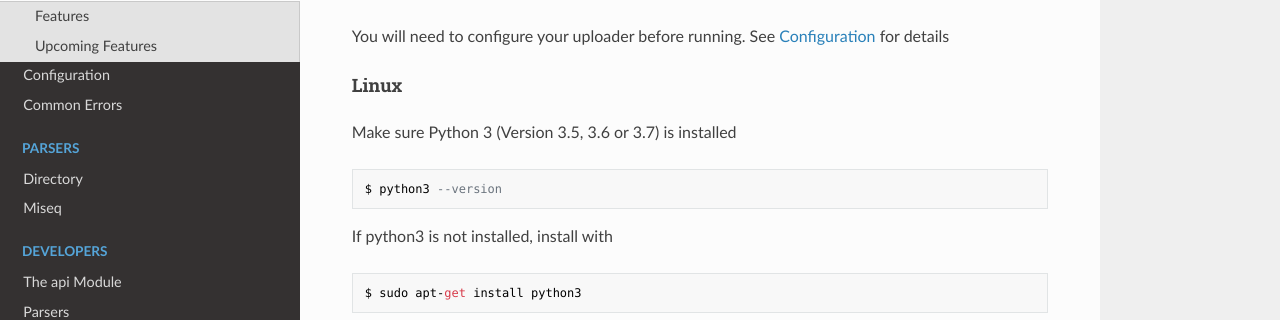
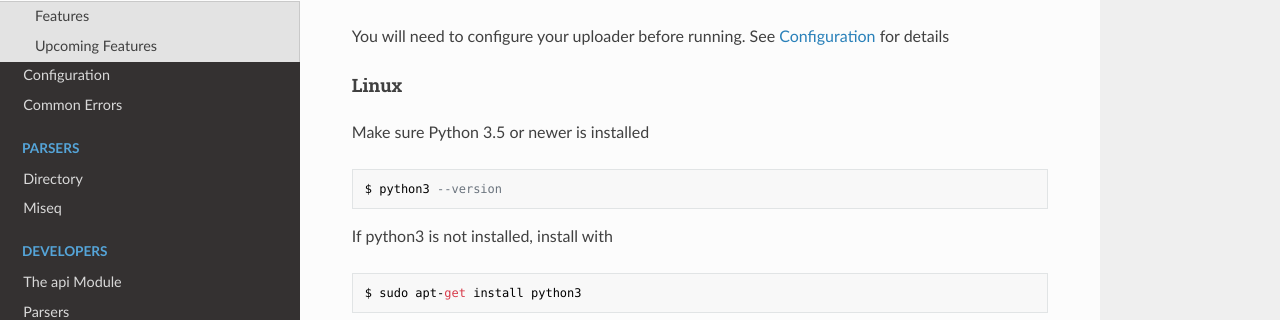
Before and after one commit to phac-nml/irida-uploader, an MkDocs documentation site: the page built from docs/index.md, in a window 1280 px wide and 900 px high, scrolled down 809 px. Shown: the part 135-455 px from the top of the window. Built offline with MkDocs 1.6.1, drawn with Linux system fonts in a browser that asks for light colours; nearby versions of some CDN libraries; old or Windows-style settings are respelled for this version of MkDocs.

Commit message:
improved docs to indicate support for python 3.5+

```diff
--- a/docs/index.md
+++ b/docs/index.md
@@ -35,7 +35,7 @@ You will need to configure your uploader before running. See [Configuration](con
 
 #### Linux
 
-Make sure Python 3 (Version 3.5, 3.6 or 3.7) is installed
+Make sure Python 3.5 or newer is installed
 
     $ python3 --version
 
```
